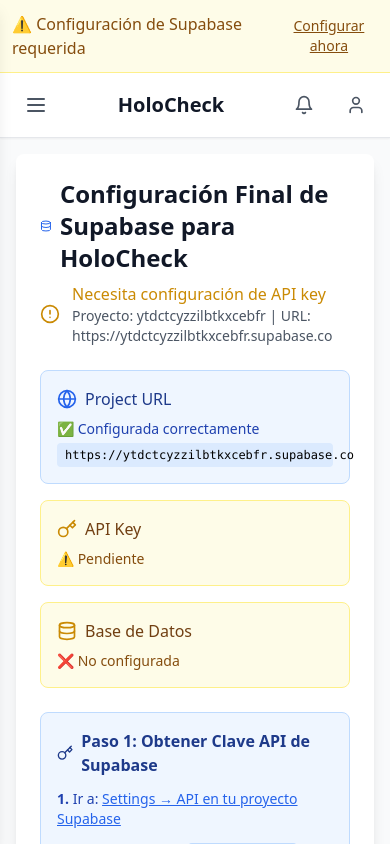
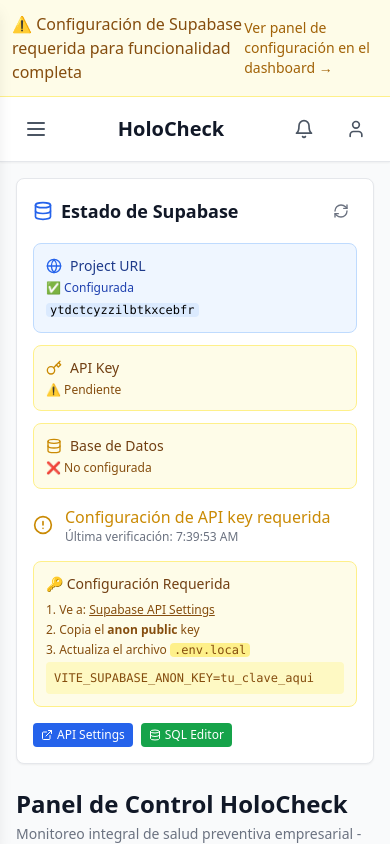
Before and after one commit to hcarranzacr/holocheck, a React (Vite) app: page / in a window 390 px wide. Shown: the top 844 px of the page. Built offline with nearby package versions, Linux system fonts and the light colour scheme; no server answers.

Commit message:
Supabase configuration updated.

```diff
--- a/src/App.jsx
+++ b/src/App.jsx
@@ -14,22 +14,17 @@
 import AIResponse from './components/AIResponse';
 import PillarOne from './components/PillarOne';
 import PillarThree from './components/PillarThree';
-import SupabaseSetupGuide from './components/SupabaseSetupGuide';
+import SupabaseStatus from './components/SupabaseStatus';
 import { isSupabaseConfigured } from './services/supabase/supabaseClient';
 
 function App() {
   const [activeSection, setActiveSection] = useState('dashboard');
   const [isMobileMenuOpen, setIsMobileMenuOpen] = useState(false);
 
-  // Show setup guide if Supabase is not properly configured
+  // Check if Supabase needs configuration
   const needsSetup = !isSupabaseConfigured();
 
   const renderMainContent = () => {
-    // Show setup guide first if Supabase needs configuration
-    if (needsSetup && activeSection === 'dashboard') {
-      return <SupabaseSetupGuide />;
-    }
-
     switch (activeSection) {
       case 'health-check':
         return <BiometricCapture />;
@@ -55,8 +50,6 @@
         return <PillarOne />;
       case 'pillar-three':
         return <PillarThree />;
-      case 'supabase-setup':
-        return <SupabaseSetupGuide />;
       default:
         return (
           <Dashboard
@@ -74,14 +67,11 @@
         <div className="bg-yellow-50 border-b border-yellow-200 p-3">
           <div className="max-w-7xl mx-auto flex items-center justify-between">
             <div className="flex items-center space-x-2">
-              <span className="text-yellow-800">⚠️ Configuración de Supabase requerida</span>
+              <span className="text-yellow-800">⚠️ Configuración de Supabase requerida para funcionalidad completa</span>
             </div>
-            <button
-              onClick={() => setActiveSection('supabase-setup')}
-              className="text-yellow-800 hover:text-yellow-900 underline text-sm"
-            >
-              Configurar ahora
-            </button>
+            <div className="text-yellow-700 text-sm">
+              Ver panel de configuración en el dashboard →
+            </div>
           </div>
         </div>
       )}
@@ -115,11 +105,14 @@
            activeSection === 'voice-capture' ||
            activeSection === 'ai-response' ||
            activeSection === 'pillar-one' ||
-           activeSection === 'pillar-three' ||
-           activeSection === 'supabase-setup' ? (
+           activeSection === 'pillar-three' ? (
             renderMainContent()
           ) : (
             <div className="p-4 lg:p-6">
+              {/* Show Supabase Status at top of dashboard */}
+              <div className="mb-6">
+                <SupabaseStatus />
+              </div>
               {renderMainContent()}
             </div>
           )}
--- a/src/components/SupabaseStatus.jsx
+++ b/src/components/SupabaseStatus.jsx
@@ -1,145 +1,325 @@
 import React, { useState, useEffect } from 'react';
-import { AlertCircle, CheckCircle, Database, Settings, ExternalLink } from 'lucide-react';
-import { checkSupabaseConnection, isSupabaseConfigured } from '../services/supabase/supabaseClient';
+import { AlertCircle, CheckCircle, Database, Settings, ExternalLink, Copy, Key, Globe, RefreshCw } from 'lucide-react';
+import { checkConnection, isSupabaseConfigured } from '../services/supabase/supabaseClient';
 
 const SupabaseStatus = () => {
   const [connectionStatus, setConnectionStatus] = useState(null);
   const [loading, setLoading] = useState(true);
+  const [copied, setCopied] = useState(false);
 
-  useEffect(() => {
-    const checkConnection = async () => {
+  const checkSupabaseConnection = async () => {
     setLoading(true);
     try {
-        const status = await checkSupabaseConnection();
+      const status = await checkConnection();
       setConnectionStatus(status);
     } catch (error) {
       setConnectionStatus({
-          status: 'error',
-          message: error.message,
-          hasCredentials: false
+        connected: false,
+        error: error.message
       });
     } finally {
       setLoading(false);
     }
   };
 
-    checkConnection();
+  useEffect(() => {
+    checkSupabaseConnection();
   }, []);
+
+  const copyToClipboard = (text) => {
+    navigator.clipboard.writeText(text);
+    setCopied(true);
+    setTimeout(() => setCopied(false), 2000);
+  };
+
+  const sqlScript = `-- HoloCheck HIPAA Database Schema
+-- Execute in Supabase SQL Editor: https://supabase.com/dashboard/project/ytdctcyzzilbtkxcebfr/sql
+
+BEGIN;
+
+-- Enable extensions
+CREATE EXTENSION IF NOT EXISTS "uuid-ossp";
+CREATE EXTENSION IF NOT EXISTS "pgcrypto";
+
+-- Create custom types
+CREATE TYPE user_role AS ENUM ('individual', 'company', 'insurance', 'admin');
+CREATE TYPE data_classification AS ENUM ('public', 'internal', 'confidential', 'restricted');
+CREATE TYPE consent_status AS ENUM ('pending', 'granted', 'revoked', 'expired');
+
+-- 1. User Profiles
+CREATE TABLE IF NOT EXISTS user_profiles (
+    id UUID PRIMARY KEY DEFAULT uuid_generate_v4(),
+    user_id UUID REFERENCES auth.users NOT NULL,
+    pillar_type user_role NOT NULL DEFAULT 'individual',
+    encrypted_personal_data JSONB,
+    organization_id UUID,
+    created_at TIMESTAMP WITH TIME ZONE DEFAULT TIMEZONE('utc'::text, NOW()) NOT NULL,
+    updated_at TIMESTAMP WITH TIME ZONE DEFAULT TIMEZONE('utc'::text, NOW()) NOT NULL
+);
+
+-- 2. Biometric Data
+CREATE TABLE IF NOT EXISTS biometric_data (
+    id UUID PRIMARY KEY DEFAULT uuid_generate_v4(),
+    user_id UUID REFERENCES auth.users NOT NULL,
+    session_id TEXT NOT NULL,
+    encrypted_biometric_data JSONB NOT NULL,
+    capture_timestamp TIMESTAMP WITH TIME ZONE DEFAULT TIMEZONE('utc'::text, NOW()) NOT NULL,
+    analysis_quality_score DECIMAL(3,2),
+    created_at TIMESTAMP WITH TIME ZONE DEFAULT TIMEZONE('utc'::text, NOW()) NOT NULL
+);
+
+-- 3. Analysis Results
+CREATE TABLE IF NOT EXISTS analysis_results (
+    id UUID PRIMARY KEY DEFAULT uuid_generate_v4(),
+    biometric_data_id UUID REFERENCES biometric_data(id) NOT NULL,
+    user_id UUID REFERENCES auth.users NOT NULL,
+    encrypted_results JSONB NOT NULL,
+    health_score DECIMAL(5,2),
+    created_at TIMESTAMP WITH TIME ZONE DEFAULT TIMEZONE('utc'::text, NOW()) NOT NULL
+);
+
+-- 4. Audit Logs
+CREATE TABLE IF NOT EXISTS audit_logs (
+    id UUID PRIMARY KEY DEFAULT uuid_generate_v4(),
+    user_id UUID REFERENCES auth.users,
+    action TEXT NOT NULL,
+    resource_type TEXT,
+    timestamp TIMESTAMP WITH TIME ZONE DEFAULT TIMEZONE('utc'::text, NOW()) NOT NULL,
+    phi_accessed BOOLEAN DEFAULT false
+);
+
+-- Enable RLS
+ALTER TABLE user_profiles ENABLE ROW LEVEL SECURITY;
+ALTER TABLE biometric_data ENABLE ROW LEVEL SECURITY;
+ALTER TABLE analysis_results ENABLE ROW LEVEL SECURITY;
+ALTER TABLE audit_logs ENABLE ROW LEVEL SECURITY;
+
+-- RLS Policies
+CREATE POLICY "Users can view own profile" ON user_profiles FOR SELECT USING (auth.uid() = user_id);
+CREATE POLICY "Users can update own profile" ON user_profiles FOR UPDATE USING (auth.uid() = user_id);
+CREATE POLICY "Users can insert own profile" ON user_profiles FOR INSERT WITH CHECK (auth.uid() = user_id);
+
+CREATE POLICY "Users can view own biometric data" ON biometric_data FOR SELECT USING (auth.uid() = user_id);
+CREATE POLICY "Users can insert own biometric data" ON biometric_data FOR INSERT WITH CHECK (auth.uid() = user_id);
+
+CREATE POLICY "Users can view own analysis results" ON analysis_results FOR SELECT USING (auth.uid() = user_id);
+CREATE POLICY "Users can insert own analysis results" ON analysis_results FOR INSERT WITH CHECK (auth.uid() = user_id);
+
+CREATE POLICY "System can insert audit logs" ON audit_logs FOR INSERT WITH CHECK (true);
+
+COMMIT;
+
+SELECT 'HoloCheck database schema created successfully!' as status;`;
 
   const getStatusColor = () => {
     if (loading) return 'text-gray-500';
-    switch (connectionStatus?.status) {
-      case 'connected': return 'text-green-600';
-      case 'connected_no_schema': return 'text-yellow-600';
-      case 'disconnected': return 'text-red-600';
-      case 'error': return 'text-red-600';
-      default: return 'text-gray-500';
-    }
+    if (connectionStatus?.connected && !connectionStatus?.needsSchema) return 'text-green-600';
+    if (connectionStatus?.connected && connectionStatus?.needsSchema) return 'text-yellow-600';
+    if (connectionStatus?.needsConfiguration) return 'text-yellow-600';
+    return 'text-red-600';
   };
 
   const getStatusIcon = () => {
     if (loading) return <Database className="animate-spin" size={20} />;
-    switch (connectionStatus?.status) {
-      case 'connected': return <CheckCircle size={20} />;
-      case 'connected_no_schema': return <AlertCircle size={20} />;
-      case 'disconnected': return <AlertCircle size={20} />;
-      case 'error': return <AlertCircle size={20} />;
-      default: return <Database size={20} />;
-    }
+    if (connectionStatus?.connected && !connectionStatus?.needsSchema) return <CheckCircle size={20} />;
+    return <AlertCircle size={20} />;
   };
 
   const getStatusMessage = () => {
     if (loading) return 'Verificando conexión...';
-    return connectionStatus?.message || 'Estado desconocido';
+    if (connectionStatus?.needsConfiguration) return 'Configuración de API key requerida';
+    if (connectionStatus?.connected && connectionStatus?.needsSchema) return 'Conectado - Ejecutar SQL requerido';
+    if (connectionStatus?.connected) return 'Conectado y listo';
+    return connectionStatus?.error || 'Error de conexión';
   };
 
-  const getInstructions = () => {
-    if (!connectionStatus) return null;
+  const isConfigured = isSupabaseConfigured();
 
-    switch (connectionStatus.status) {
-      case 'disconnected':
   return (
-          <div className="mt-4 p-4 bg-yellow-50 border border-yellow-200 rounded-lg">
-            <h4 className="font-semibold text-yellow-800 mb-2">🔧 Configuración Requerida</h4>
-            <div className="text-sm text-yellow-700 space-y-2">
-              <p><strong>Paso 1:</strong> Crear proyecto en <a href="https://supabase.com" target="_blank" rel="noopener noreferrer" className="text-blue-600 underline">supabase.com</a></p>
-              <p><strong>Paso 2:</strong> Copiar URL del proyecto y Anon Key</p>
-              <p><strong>Paso 3:</strong> Actualizar variables en <code>.env.local</code></p>
-              <p><strong>Paso 4:</strong> Ejecutar scripts SQL en Supabase SQL Editor</p>
+    <div className="bg-white rounded-lg shadow-sm border border-gray-200 p-4">
+      <div className="flex items-center justify-between mb-4">
+        <h3 className="text-lg font-semibold text-gray-900 flex items-center">
+          <Database className="w-5 h-5 mr-2 text-blue-600" />
+          Estado de Supabase
+        </h3>
+        <button
+          onClick={checkSupabaseConnection}
+          className="p-2 text-gray-500 hover:text-gray-700 rounded-lg hover:bg-gray-100"
+          title="Verificar conexión"
+        >
+          <RefreshCw size={16} />
+        </button>
+      </div>
+
+      {/* Status Overview */}
+      <div className="grid grid-cols-1 md:grid-cols-3 gap-3 mb-4">
+        <div className="bg-blue-50 border border-blue-200 rounded-lg p-3">
+          <div className="flex items-center space-x-2 mb-1">
+            <Globe className="text-blue-600" size={16} />
+            <span className="text-sm font-medium text-blue-900">Project URL</span>
+          </div>
+          <p className="text-xs text-blue-800">✅ Configurada</p>
+          <code className="text-xs bg-blue-100 px-1 rounded">
+            ytdctcyzzilbtkxcebfr
+          </code>
+        </div>
+
+        <div className={`border rounded-lg p-3 ${
+          isConfigured ? 'bg-green-50 border-green-200' : 'bg-yellow-50 border-yellow-200'
+        }`}>
+          <div className="flex items-center space-x-2 mb-1">
+            <Key className={isConfigured ? 'text-green-600' : 'text-yellow-600'} size={16} />
+            <span className={`text-sm font-medium ${isConfigured ? 'text-green-900' : 'text-yellow-900'}`}>
+              API Key
+            </span>
+          </div>
+          <p className={`text-xs ${isConfigured ? 'text-green-800' : 'text-yellow-800'}`}>
+            {isConfigured ? '✅ Configurada' : '⚠️ Pendiente'}
+          </p>
+        </div>
+
+        <div className={`border rounded-lg p-3 ${
+          connectionStatus?.connected && !connectionStatus?.needsSchema
+            ? 'bg-green-50 border-green-200'
+            : 'bg-yellow-50 border-yellow-200'
+        }`}>
+          <div className="flex items-center space-x-2 mb-1">
+            <Database className={
+              connectionStatus?.connected && !connectionStatus?.needsSchema
+                ? 'text-green-600'
+                : 'text-yellow-600'
+            } size={16} />
+            <span className={`text-sm font-medium ${
+              connectionStatus?.connected && !connectionStatus?.needsSchema
+                ? 'text-green-900'
+                : 'text-yellow-900'
+            }`}>
+              Base de Datos
+            </span>
+          </div>
+          <p className={`text-xs ${
+            connectionStatus?.connected && !connectionStatus?.needsSchema
+              ? 'text-green-800'
+              : 'text-yellow-800'
+          }`}>
+            {connectionStatus?.connected && !connectionStatus?.needsSchema
+              ? '✅ Lista'
+              : connectionStatus?.needsSchema
+              ? '⚠️ Necesita SQL'
+              : '❌ No configurada'}
+          </p>
         </div>
       </div>
-        );
 
-      case 'connected_no_schema':
-        return (
-          <div className="mt-4 p-4 bg-blue-50 border border-blue-200 rounded-lg">
-            <h4 className="font-semibold text-blue-800 mb-2">📊 Configurar Base de Datos</h4>
-            <div className="text-sm text-blue-700 space-y-2">
-              <p>Supabase conectado pero falta el esquema de base de datos.</p>
-              <p><strong>Ejecutar:</strong> Scripts SQL de HoloCheck en SQL Editor</p>
-              <p><strong>Archivo:</strong> <code>HoloCheck_Supabase_SQL_Scripts.sql</code></p>
-            </div>
-          </div>
-        );
-
-      case 'connected':
-        return (
-          <div className="mt-4 p-4 bg-green-50 border border-green-200 rounded-lg">
-            <h4 className="font-semibold text-green-800 mb-2">✅ Supabase Configurado Correctamente</h4>
-            <div className="text-sm text-green-700">
-              <p>Base de datos HIPAA-compliant lista para usar.</p>
-              <p>Sistema de autenticación de tres pilares activo.</p>
-            </div>
-          </div>
-        );
-
-      default:
-        return null;
-    }
-  };
-
-  return (
-    <div className="bg-white border border-gray-200 rounded-lg p-4 mb-4">
-      <div className="flex items-center space-x-3">
+      {/* Current Status */}
+      <div className="flex items-center space-x-3 mb-4">
         <div className={getStatusColor()}>
           {getStatusIcon()}
         </div>
-        <div className="flex-1">
-          <h3 className="font-semibold text-gray-900">Estado de Supabase</h3>
-          <p className={`text-sm ${getStatusColor()}`}>
+        <div>
+          <p className={`font-medium ${getStatusColor()}`}>
             {getStatusMessage()}
           </p>
+          <p className="text-xs text-gray-500">
+            Última verificación: {connectionStatus?.timestamp ? new Date(connectionStatus.timestamp).toLocaleTimeString() : 'Nunca'}
+          </p>
         </div>
-        {connectionStatus?.hasCredentials && (
-          <div className="flex items-center space-x-2">
-            <span className="text-xs text-green-600">Configurado</span>
-            <CheckCircle size={16} className="text-green-600" />
+      </div>
+
+      {/* Action Required */}
+      {!isConfigured && (
+        <div className="bg-yellow-50 border border-yellow-200 rounded-lg p-3 mb-4">
+          <h4 className="text-sm font-medium text-yellow-900 mb-2">🔑 Configuración Requerida</h4>
+          <div className="text-xs text-yellow-800 space-y-1">
+            <p>1. Ve a: <a
+              href="https://supabase.com/dashboard/project/ytdctcyzzilbtkxcebfr/settings/api"
+              target="_blank"
+              rel="noopener noreferrer"
+              className="underline hover:text-yellow-900"
+            >
+              Supabase API Settings
+            </a></p>
+            <p>2. Copia el <strong>anon public</strong> key</p>
+            <p>3. Actualiza el archivo <code className="bg-yellow-200 px-1 rounded">.env.local</code></p>
+            <div className="bg-yellow-100 p-2 rounded mt-2 font-mono text-xs">
+              VITE_SUPABASE_ANON_KEY=tu_clave_aqui
+            </div>
+          </div>
         </div>
       )}
-      </div>
 
-      {getInstructions()}
-
-      {!isSupabaseConfigured && (
-        <div className="mt-4 flex space-x-2">
-          <a
-            href="https://supabase.com"
+      {/* SQL Required */}
+      {isConfigured && connectionStatus?.needsSchema && (
+        <div className="bg-green-50 border border-green-200 rounded-lg p-3 mb-4">
+          <h4 className="text-sm font-medium text-green-900 mb-2 flex items-center">
+            <Database className="w-4 h-4 mr-1" />
+            📊 Ejecutar Script SQL
+          </h4>
+          <div className="text-xs text-green-800 space-y-2">
+            <p>Ejecutar en <a
+              href="https://supabase.com/dashboard/project/ytdctcyzzilbtkxcebfr/sql"
               target="_blank"
               rel="noopener noreferrer"
-            className="inline-flex items-center space-x-1 px-3 py-1 bg-green-600 text-white text-sm rounded hover:bg-green-700"
+              className="underline hover:text-green-900"
             >
-            <ExternalLink size={14} />
-            <span>Crear Proyecto Supabase</span>
-          </a>
+              Supabase SQL Editor
+            </a>:</p>
+            <div className="relative">
+              <pre className="bg-gray-900 text-green-400 p-2 rounded text-xs overflow-x-auto max-h-32">
+                {sqlScript}
+              </pre>
               <button
-            onClick={() => window.location.reload()}
-            className="inline-flex items-center space-x-1 px-3 py-1 bg-blue-600 text-white text-sm rounded hover:bg-blue-700"
+                onClick={() => copyToClipboard(sqlScript)}
+                className="absolute top-1 right-1 p-1 bg-gray-700 hover:bg-gray-600 text-white rounded text-xs"
+                title="Copiar SQL"
               >
-            <Settings size={14} />
-            <span>Verificar Conexión</span>
+                <Copy size={12} />
               </button>
             </div>
+            {copied && (
+              <p className="text-green-600">✅ SQL copiado</p>
             )}
+          </div>
+        </div>
+      )}
+
+      {/* Success */}
+      {connectionStatus?.connected && !connectionStatus?.needsSchema && (
+        <div className="bg-green-50 border border-green-200 rounded-lg p-3">
+          <h4 className="text-sm font-medium text-green-900 mb-1 flex items-center">
+            <CheckCircle className="w-4 h-4 mr-1" />
+            ✅ Configuración Completada
+          </h4>
+          <div className="text-xs text-green-800 space-y-1">
+            <p>🎉 Supabase configurado exitosamente</p>
+            <p>🛡️ Sistema HIPAA-compliant activo</p>
+            <p>🔐 Encriptación y auditoría funcionando</p>
+            <p>🚀 HoloCheck listo para usar</p>
+          </div>
+        </div>
+      )}
+
+      {/* Quick Actions */}
+      <div className="flex flex-wrap gap-2 mt-4">
+        <a
+          href="https://supabase.com/dashboard/project/ytdctcyzzilbtkxcebfr/settings/api"
+          target="_blank"
+          rel="noopener noreferrer"
+          className="inline-flex items-center space-x-1 px-2 py-1 bg-blue-600 text-white rounded text-xs hover:bg-blue-700"
+        >
+          <ExternalLink size={12} />
+          <span>API Settings</span>
+        </a>
+        <a
+          href="https://supabase.com/dashboard/project/ytdctcyzzilbtkxcebfr/sql"
+          target="_blank"
+          rel="noopener noreferrer"
+          className="inline-flex items-center space-x-1 px-2 py-1 bg-green-600 text-white rounded text-xs hover:bg-green-700"
+        >
+          <Database size={12} />
+          <span>SQL Editor</span>
+        </a>
+      </div>
     </div>
   );
 };
```
Lines whose indentation alone changed are shown as unchanged.
